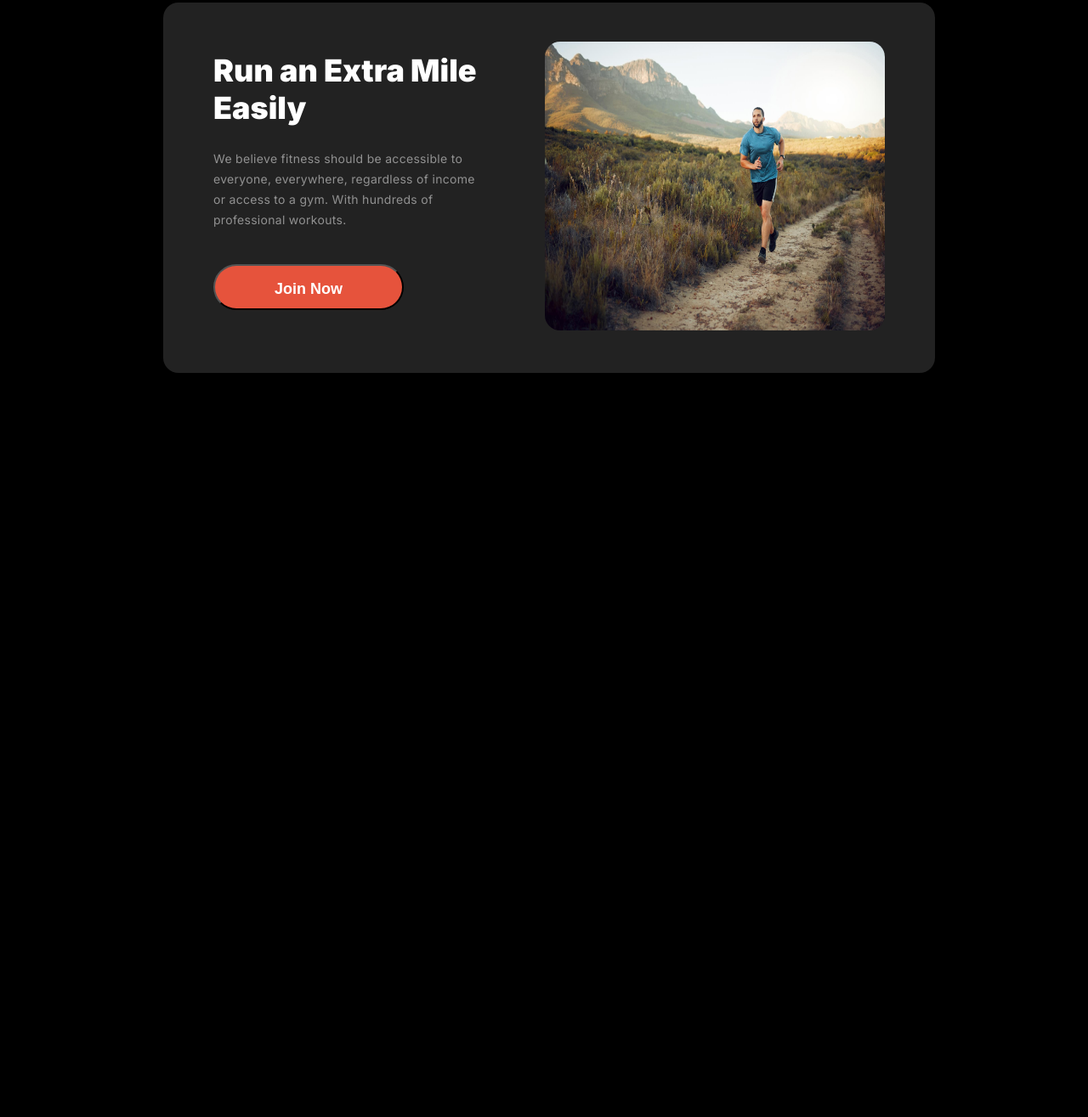
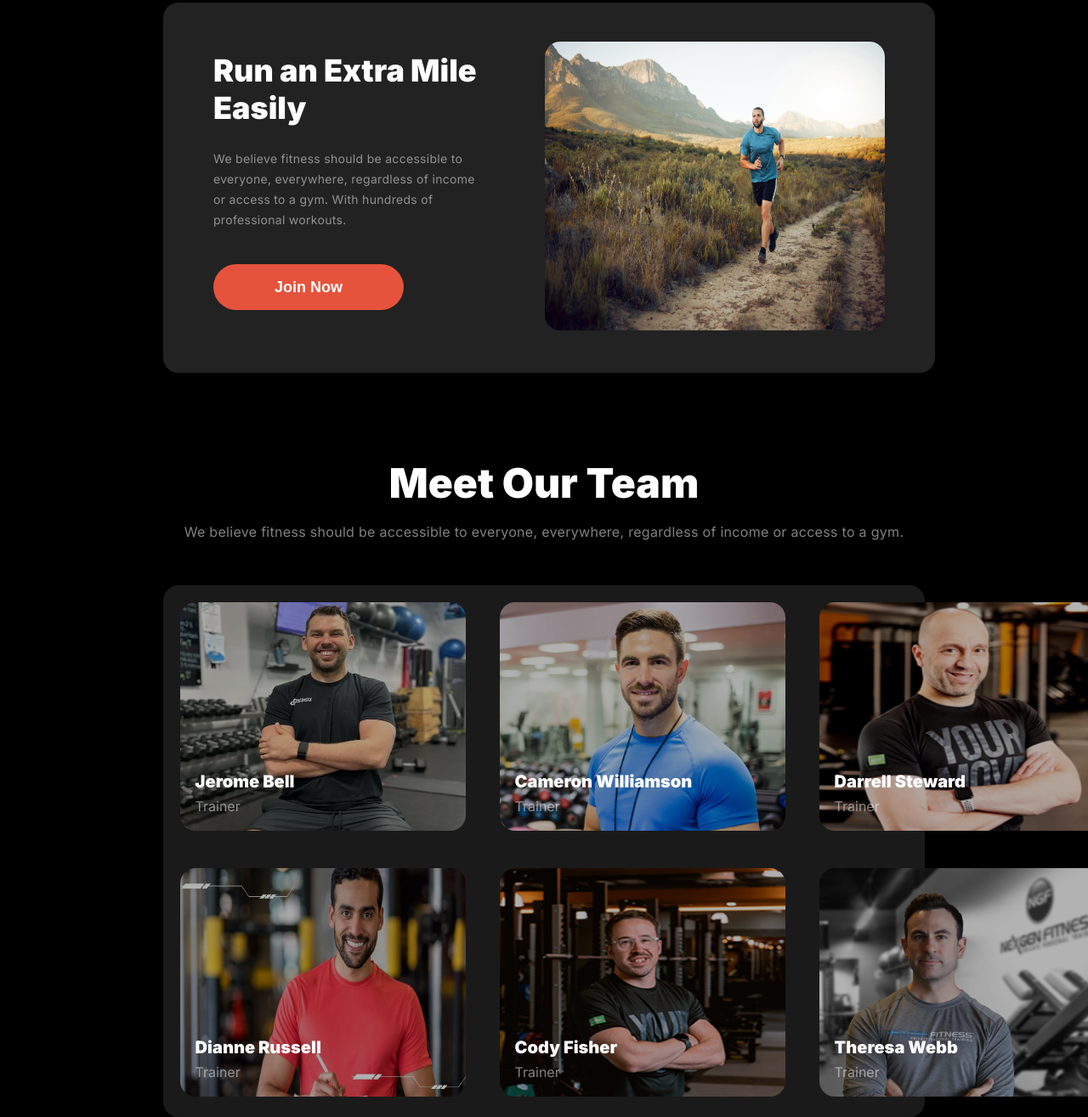
Before and after one commit to TanvirMain49/Fitness-webpage, a plain HTML site: page index.html in a window 1280 px wide. Shown: the part 1318-2633 px from the top of the page at 85% size. Before the commit the page ends 1757 px from the top, so only its background shows below. Drawn offline with Linux system fonts and the light colour scheme.

Commit message:
added teams section

```diff
--- a/index.html
+++ b/index.html
@@ -101,6 +101,50 @@
             </div>
         </section>
 
+        <section class="bmi">
+
+        </section>
+
+        <section class="teams">
+            <div class="teams-container">
+                <h3 class="para teams-title">Meet Our Team</h3>
+                <p class="teams-description">We believe fitness should be accessible to everyone, everywhere, regardless of income or access to a gym.</p>
+            </div>
+
+            <div class="teams-img">
+                <div class="teams-card">
+                    <img src="images/trainer1.png" alt="">
+                    <h4 class="member-title">Jerome Bell</h4>
+                    <p class="member-work">Trainer</p>
+                </div>
+                <div class="teams-card">
+                    <img src="images/trainer2.png" alt="">
+                    <h4 class="member-title">Cameron Williamson</h4>
+                    <p class="member-work">Trainer</p>
+                </div>
+                <div class="teams-card">
+                    <img src="images/trainer3.png" alt="">
+                    <h4 class="member-title">Darrell Steward</h4>
+                    <p class="member-work">Trainer</p>
+                </div>
+                <div class="teams-card">
+                    <img src="images/trainer4.png" alt="">
+                    <h4 class="member-title">Dianne Russell</h4>
+                    <p class="member-work">Trainer</p>
+                </div>
+                <div class="teams-card">
+                    <img src="images/trainer5.png" alt="">
+                    <h4 class="member-title">Cody Fisher</h4>
+                    <p class="member-work">Trainer</p>
+                </div>
+                <div class="teams-card">
+                    <img src="images/trainer6.png" alt="">
+                    <h4 class="member-title">Theresa Webb</h4>
+                    <p class="member-work">Trainer</p>
+                </div>
+            </div>
+        </section>
+
     </main>
 
 </body>
--- a/style/style.css
+++ b/style/style.css
@@ -4,7 +4,7 @@
   margin: 0;
   padding: 0;
 }
-
+/* shared */
 body {
   font-family: "Inter", sans-serif;
   background-color: black;
@@ -45,14 +45,20 @@ p {
 /* nav-bar section */
 .header-section {
   height: 700px;
-  margin: 0rem 12.313rem;
+  margin: 0rem 190px;
 }
+
 
 .navbar {
   display: flex;
   justify-content: space-between;
 }
 .navbar-option {
+  width: 37.7%;
+  border: 1px solid rgba(255, 255, 255, 0.1);
+  border-radius: 46px;
+  background-color: rgba(255, 255, 255, 0);
+  padding: 8px 4px;
   display: flex;
   justify-content: center;
   align-items: center;
@@ -61,6 +67,7 @@ p {
   font-weight: 400;
   text-align: center;
   margin-top: 3.56rem;
+  cursor: pointer;
 }
 .navbar-option-home {
   border-radius: 46px;
@@ -88,9 +95,8 @@ p {
 
 .banner-title {
   width: 32.5rem;
-  height: 17.6rem;
   font-weight: 900;
-  font-size: 4.9rem;
+  font-size: 78px;
   margin-bottom: 1.75rem;
 }
 
@@ -111,6 +117,7 @@ p {
   font-size: 18px;
   font-weight: 600;
   line-height: 22px;
+  border: none;
 }
 
 .btn-secend {
@@ -124,6 +131,7 @@ p {
   font-size: 18px;
   font-weight: 600;
   line-height: 22px;
+  border: none;
 }
 
 .banner-cards {
@@ -233,6 +241,7 @@ p {
     margin: 0 auto;
     padding: 46px 26px;
     border-radius: 18px;
+    margin-bottom: 6.25rem;
 
 }
 .run-container{
@@ -260,6 +269,65 @@ p {
     height: 340px;
     border-radius: 18px;
 }
+/* teams section */
+
+.teams-container{
+  display: flex;
+  flex-direction: column;
+  justify-content: center;
+  align-items: center;
+  gap: 1rem;
+  margin-bottom: 3.2rem;
+}
+
+.teams-title{
+font-weight: 900;
+font-size: 3rem;
+}
+.teams-description{
+font-weight: 400;
+font-size: 1rem;
+line-height: 24px;
+letter-spacing: 0.3px;
+}
+.teams-img{
+  width: 100%;
+  display: grid;
+  grid-template-columns: repeat(3,1fr);
+  background: rgba(255, 255, 255, 0.1);
+  border-radius: 18px;
+
+}
+
+.teams-img img{
+  width: 21rem;
+  height: 16.8rem;
+  border-radius: 18px;
+  filter: brightness(70%);
+}
+
+.teams-card{
+  position: relative;
+  padding: 20px;
+}
+.member-title{
+  position: absolute;
+  top: 70%;
+  left: 10%;
+  font-size: 1.25rem;
+  font-weight: 900;
+}
+
+.member-work{
+  position: absolute;
+  top: 80%;
+  left: 10%;
+  font-size: 1rem;
+  font-weight: 400;
+  color: rgba(255, 255, 255, 0.5);
+  ;
+
+}
 
 
 
@@ -272,37 +340,38 @@ p {
 
 @media screen and (max-width: 576px) {
     body{
-       width: 100%;
-    }
-    header{
+        margin-left: 0px ;
+        margin-right: 0px;
         width: 100%;
-        margin: auto;
     }
 
   .header-section {
     width: 90%;
     margin-left: 12px;
-    margin-right: 16px;
+
   }
 
   .navbar-option {
     display: none;
   }
+
   .bar {
     display: block;
     margin-right: 20px;
     margin-top: 60px;
     font-size: 26px;
-
   }
 
   .banner {
+    width: 100%;
+    height: 100%;
     flex-direction: column;
-    gap: 6px;
+    gap: 0px;
   }
   .banner-container {
     width: 100%;
-    height: 70%;
+    height: 80%;
+    margin-bottom: 16px;
   }
 
   .banner-container h1 {
@@ -311,6 +380,9 @@ p {
     width:100%;
     height: 10%;
     margin-bottom: 36px;
+  }
+  .banner-cards{
+    width: 353px;
   }
   .banner-container p {
     font-size: 12px;
@@ -327,6 +399,9 @@ p {
     font-size: 16px;
     padding: 10px;
   }
+  .image-container{
+    width: 353px;
+  }
 
   .overlay{
     padding: 5px;
@@ -339,22 +414,24 @@ p {
     height: 74px;
   }
   .overlay-top-right {
-    top: 180px;
-    right: 150px;
-    width: 30%;
+    top: 10px;
+    right: 139px;
+    width: 28%;
     height: 74px;
   }
 
   .banner-cards {
-    width: 500px;
+    width: 90%;
     margin-top: 20px;
+
   }
 
   .banner-cards img {
     width: 60%;
     height: 576px;
-    padding-left: 70px;
-    margin-left: 0px;
+    padding-left: 60px;
+    margin-left: 2px;
+    /* background-color: antiquewhite; */
   }
 
   main{
@@ -384,15 +461,17 @@ p {
   }
 
   .Run{
-    width: 90%;
+    width: 87%;
     flex-direction: column;
     gap: 16px;
+    margin-left: 6px;
   }
   .Run button{
     width: 100%;
   }
   .Run img{
-    width: 100%;
+    width: 324px;
+    height: 200px;
   }
 
 
```
